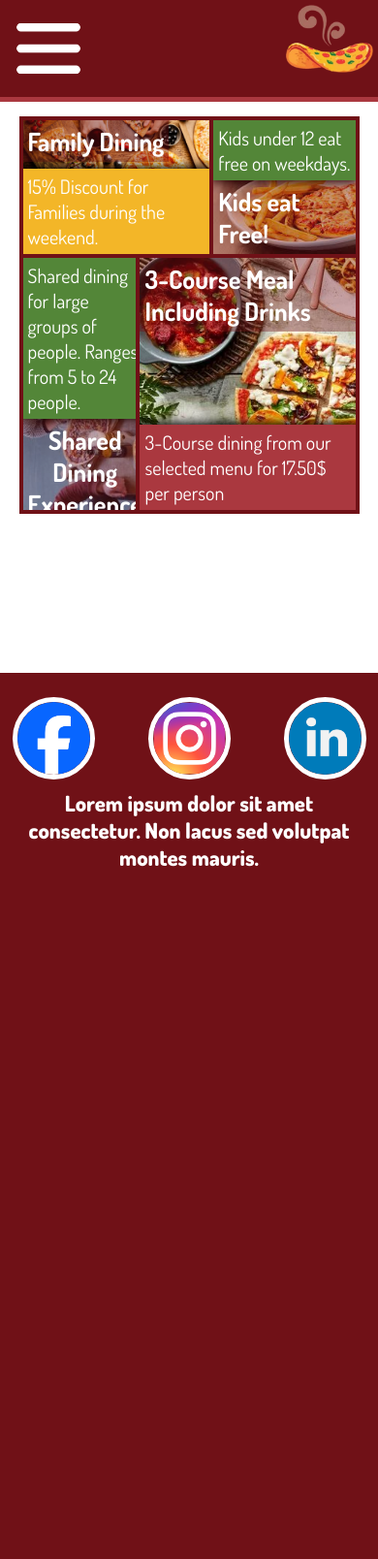
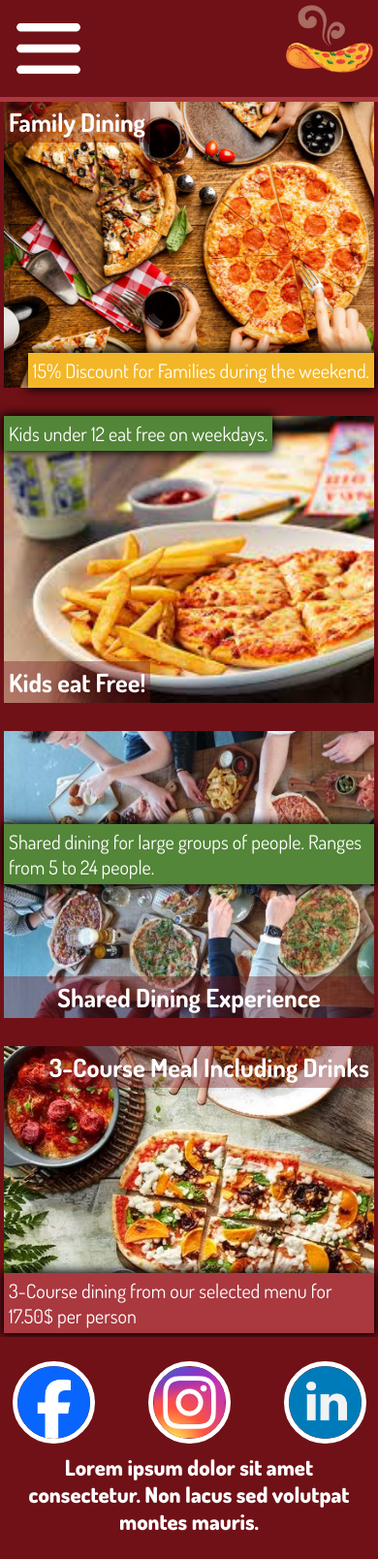
Before and after one commit to Levy-P/lj1-ala3, a PHP site: page /deals.php in a window 390 px wide. Shown: the whole page at 97% size. Before the commit the page ends 894 px from the top, so only its background shows below. Run offline with PHP 8.4, Linux system fonts and the light colour scheme.

Commit message:
make reviews and deals page responsive

```diff
--- a/global.css
+++ b/global.css
@@ -1257,12 +1257,32 @@ footer > p {
 #deals .arrangment:nth-child(1) {background-image: url(assets/deals/family.jpg);}
 #deals .arrangment:nth-child(2) {background-image: url(assets/deals/kids.jpg);}
 #deals .arrangment:nth-child(3) {background-image: url(assets/deals/shared-dining.jpg);
-    grid-template-rows: 1fr 0fr;
+    grid-template-rows: 1fr 0fr; /*magie*/
 }
 #deals .arrangment:nth-child(4) {background-image: url(assets/deals/3course.webp);}
 
-#reviews > main [flex]:not(.container,.stars) {
-    flex-direction: column;
+@media screen and (max-width:768px) {
+    #deals > main * {
+        border: none;
+    }
+
+    #deals > main > section {
+        min-width: 100vw;
+        background-color: var(--p);
+        grid-template-areas: 'A'
+                             'B'
+                             'C'
+                             'D';
+        margin: 0;
+        gap:25px;
+        height: min-content;
+    }
+
+    #deals .arrangment {
+        height: 300px;
+        width: 100%;
+        overflow: visible;
+    }
 }
 
 #reviews > main > h1 {
```
Also changed, not shown: other parts of global.css (+34 -3 lines).
